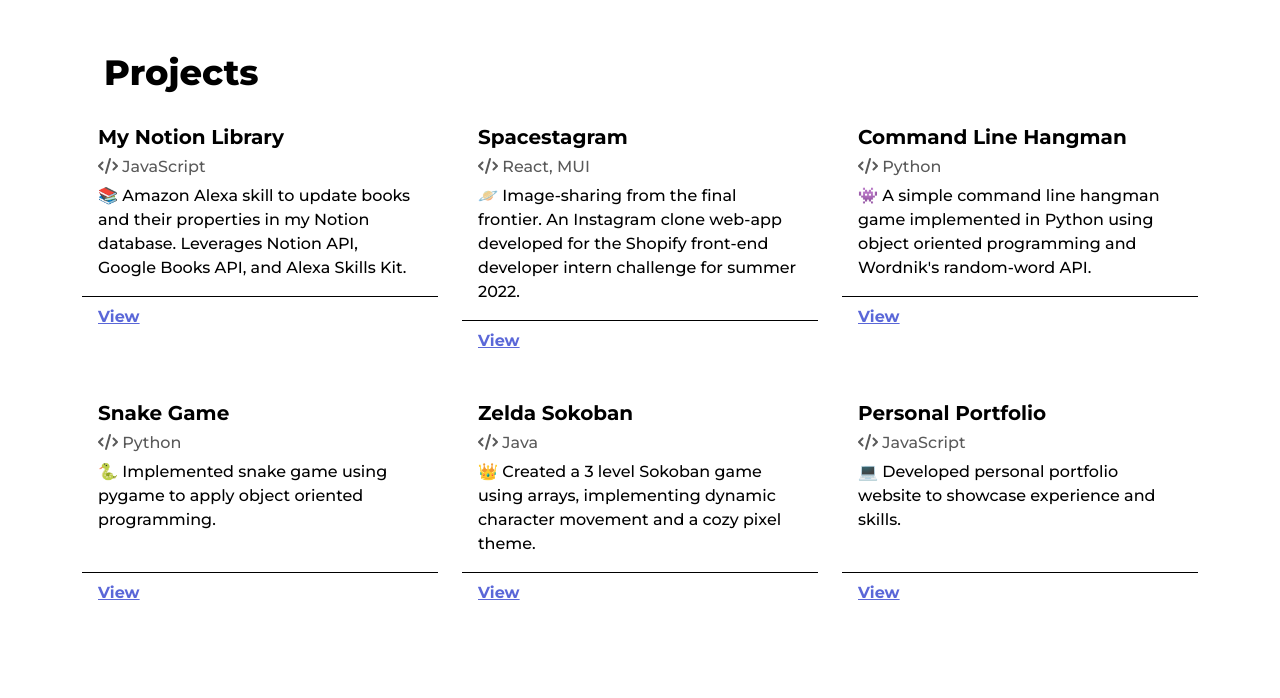
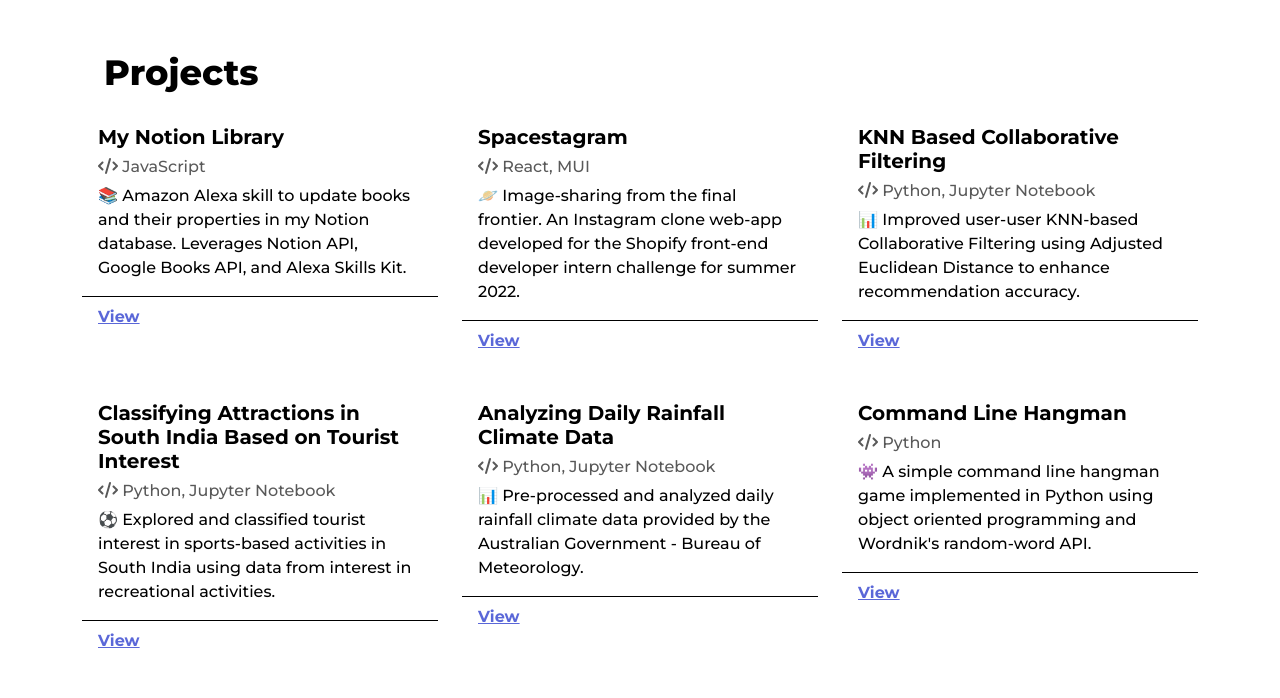
Before and after one commit to ramneekriar/ramneekriar.github.io, a Gatsby site: page / in a window 1280 px wide. Shown: the part 2654-3352 px from the top of the page. Built offline with nearby package versions, Linux system fonts and the light colour scheme; Gatsby itself is replaced by a stand-in of ours.

Commit message:
Added more projects to content page

```diff
--- a/src/components/landing/content.js
+++ b/src/components/landing/content.js
@@ -218,7 +218,7 @@ export default class Content extends Component {
                           icon={faBriefcase}
                           className="mr-2"
                         />{" "}
-                        QA Engineer Intern
+                        Software Developer Intern
                       </h4>
                       <h4>
                         <FontAwesomeIcon icon={faCalendar} className="mr-2" />{" "}
--- a/src/data/projects.json
+++ b/src/data/projects.json
@@ -10,6 +10,24 @@
     "language": " React, MUI",
     "description": "🪐 Image-sharing from the final frontier. An Instagram clone web-app developed for the Shopify front-end developer intern challenge for summer 2022.",
     "link": "https://github.com/ramneekriar/spacestagram"
+  },
+  {
+    "project": "KNN Based Collaborative Filtering",
+    "language": " Python, Jupyter Notebook",
+    "description": "📊 Improved user-user KNN-based Collaborative Filtering using Adjusted Euclidean Distance to enhance recommendation accuracy.",
+    "link": "https://github.com/ramneekriar/Collaborative-Filtering-with-Adjusted-Euclidean-Distance"
+  },
+  {
+    "project": "Classifying Attractions in South India Based on Tourist Interest",
+    "language": " Python, Jupyter Notebook",
+    "description": "⚽️ Explored and classified tourist interest in sports-based activities in South India using data from interest in recreational activities.",
+    "link": "https://github.com/ramneekriar/Exploring-Points-of-Interest-in-South-India"
+  },
+  {
+    "project": "Analyzing Daily Rainfall Climate Data",
+    "language": " Python, Jupyter Notebook",
+    "description": "📊 Pre-processed and analyzed daily rainfall climate data provided by the Australian Government - Bureau of Meteorology.",
+    "link": "https://github.com/ramneekriar/Analyzing-Daily-Rainfall-Data"
   },
   {
     "project": "Command Line Hangman",
```
